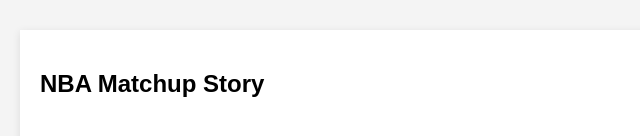
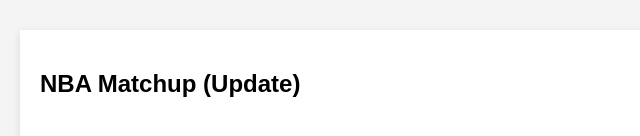
Before and after one commit to whofirst/fictional-umbrella, a plain HTML site: page index.html in a window 1280 px wide. Shown: the part 3425-3561 px from the top of the page, 0-640 px from the left. Drawn offline with Linux system fonts and the light colour scheme.

Commit message:
Update NBA Matchup Story heading

```diff
--- a/index.html
+++ b/index.html
@@ -61,7 +61,7 @@
 
   <!-- Dashboard 4: NBA Matchup Story -->
   <div class="dashboard-container">
-    <h2>NBA Matchup Story</h2>
+    <h2>NBA Matchup (Update)</h2>
     <div class='tableauPlaceholder' id='viz1761310873438' style='position: relative'>
       <noscript>
         <a href='#'>
```
